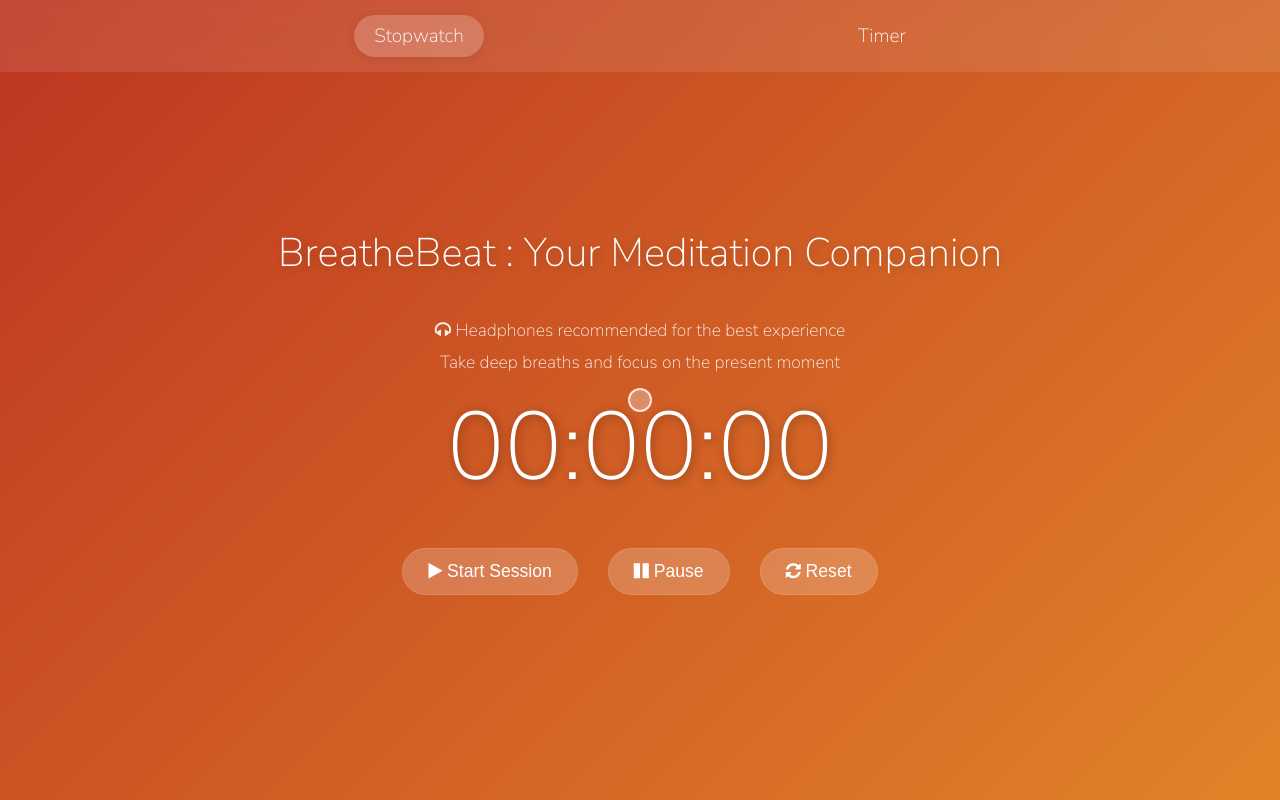
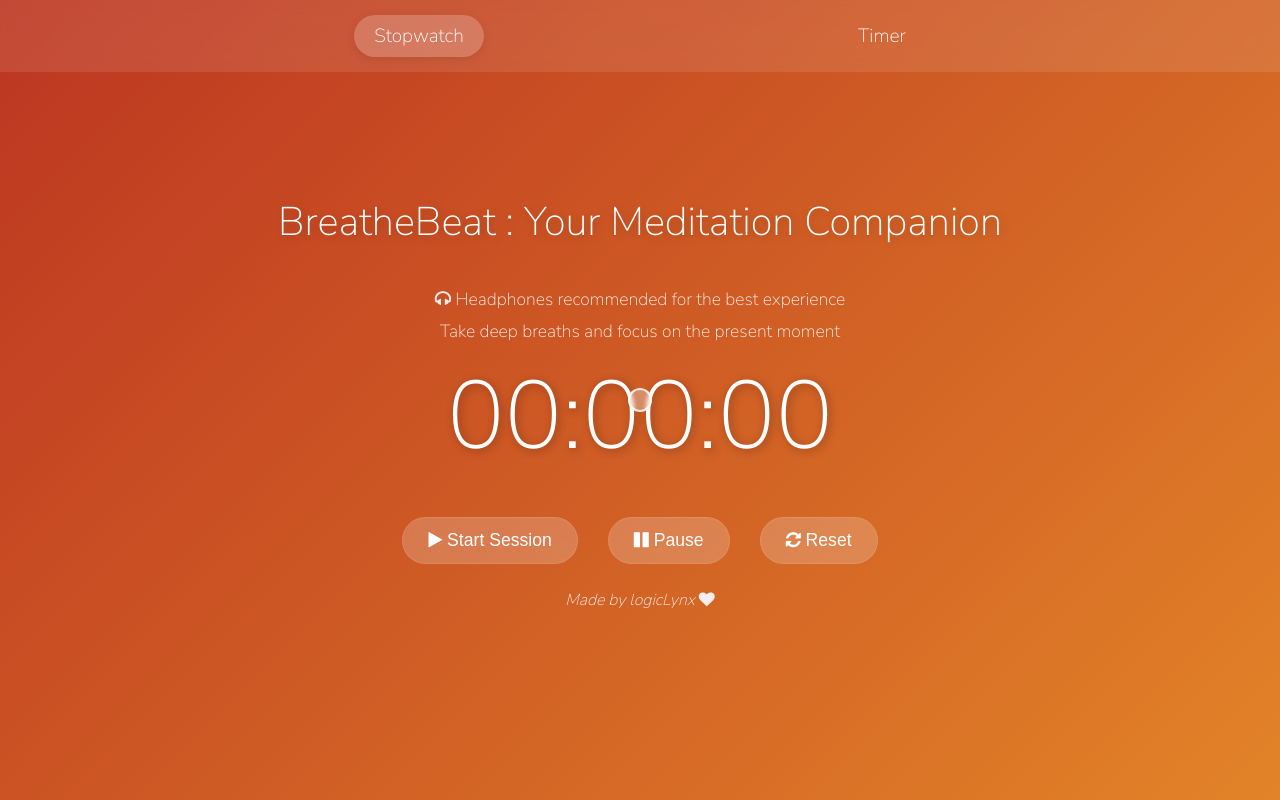
Before and after one commit to ShivamBhosale/BreatheBeat, a plain HTML site: page index.html in a window 1280 px wide. Drawn offline with Linux system fonts and the light colour scheme.

Commit message:
footer added

```diff
--- a/index.html
+++ b/index.html
@@ -38,5 +38,8 @@
     <link rel="stylesheet" href="https://cdnjs.cloudflare.com/ajax/libs/font-awesome/4.7.0/css/font-awesome.min.css">
     <script src="script.js"></script>
 
+    <footer style="text-align: center; padding: 20px; color: #f6eeee; font-style: italic;">
+        Made by logicLynx <i class="fa fa-heart"></i>
+    </footer>
 </body>
 </html>
```
Also changed, not shown: timer.html (+3 -0 lines), 1 other file.
